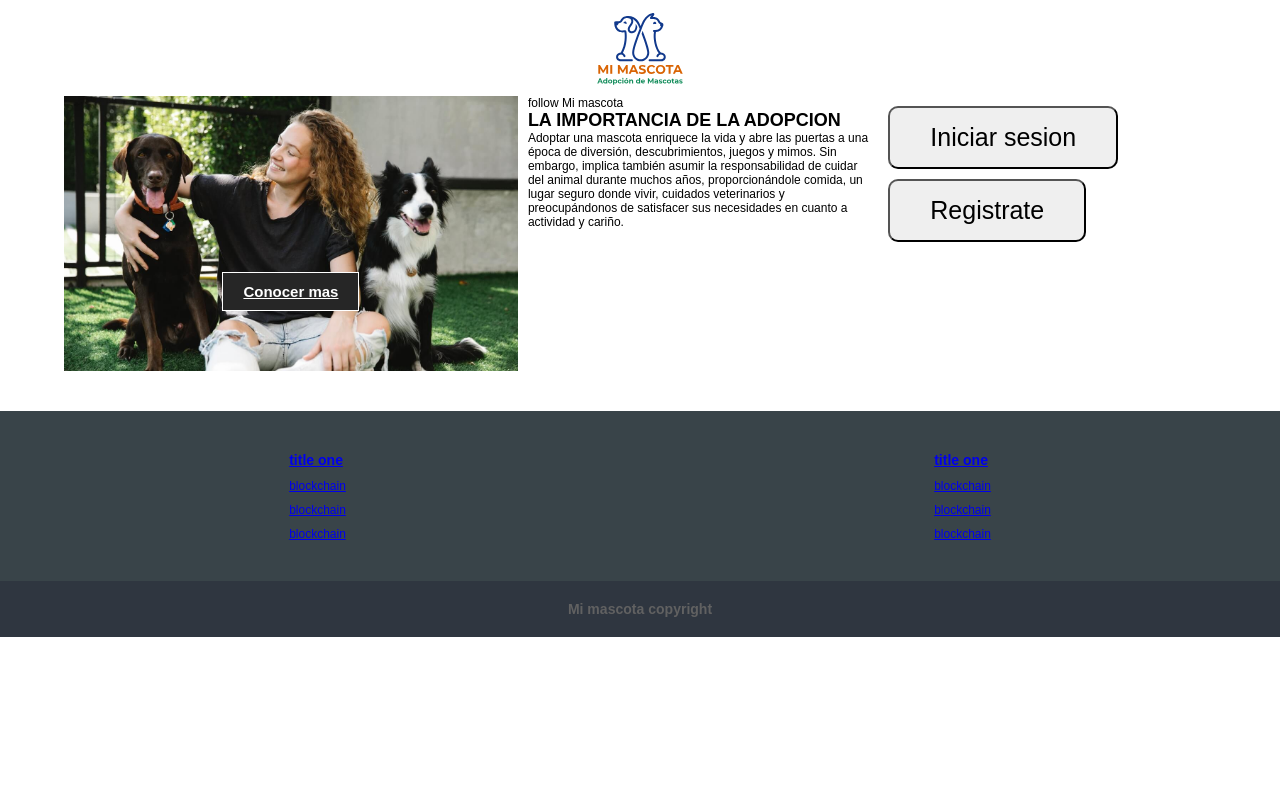
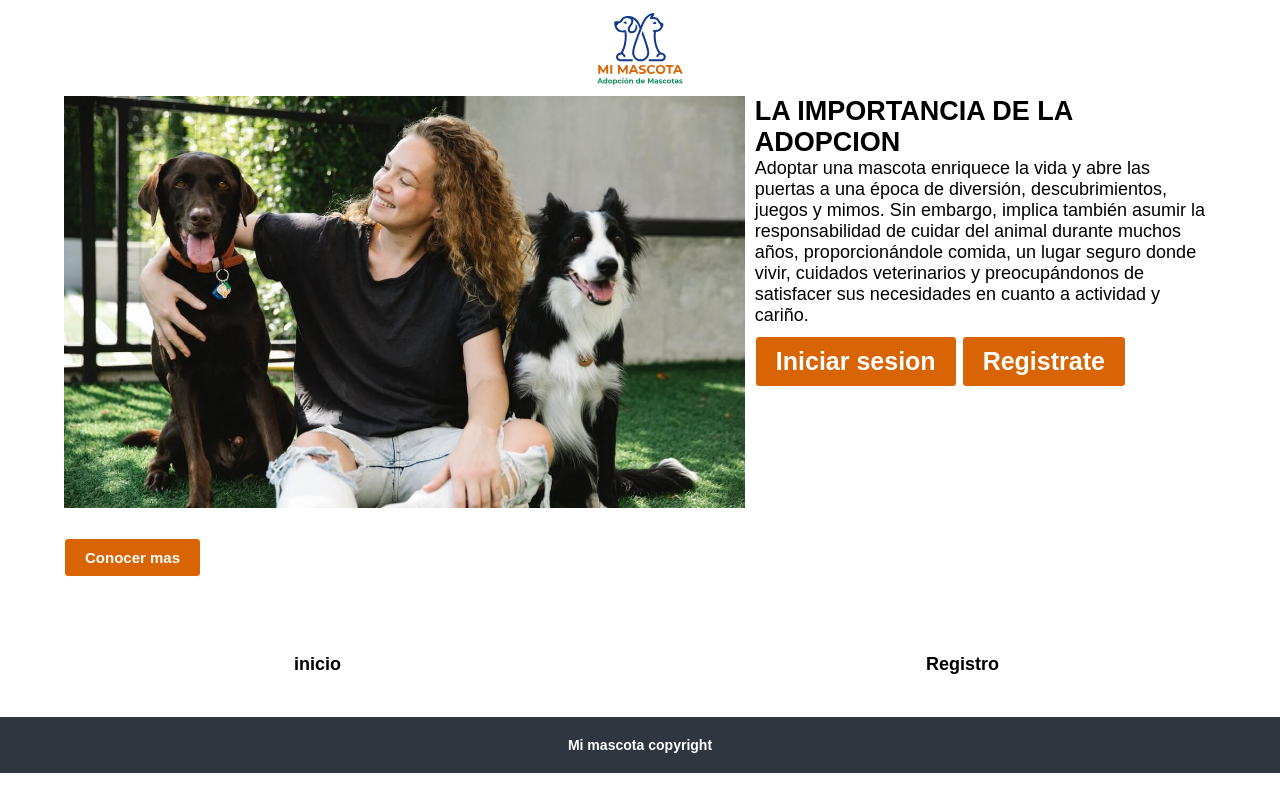
Before and after one commit to caravana34/adop, a PHP site: page / in a window 1280 px wide. Run offline with PHP 8.4, Linux system fonts and the light colour scheme.

Commit message:
construcción plantilla

```diff
--- a/index.html
+++ b/index.html
@@ -33,41 +33,30 @@
             <div>
         <header class="showcase">
 
-            <a href="#" class="btn"> Conocer mas <i class="fas fa-angle-double-right"></i> </a>
+
         </header>
+        <a href="#" class="btn"> Conocer mas <i class="fas fa-angle-double-right"></i> </a>
         </div>
         <div class="parrmid">
-            <p>follow Mi mascota</p>
+
             <h2>LA IMPORTANCIA DE LA ADOPCION</h2>
             <p>Adoptar una mascota enriquece la vida y abre las puertas a una época de diversión, descubrimientos, juegos y mimos. Sin embargo, implica  también asumir la responsabilidad de cuidar del animal durante muchos años, proporcionándole comida, un lugar seguro donde vivir, cuidados veterinarios y preocupándonos de satisfacer sus necesidades en cuanto a actividad y cariño.</p>
+            <div id="container">
+                <button class="inicio"><a class="login" type="button" href="FormRegistroUsuario.html">Iniciar sesion</a></button>
+
+                <button class="registrarse"><a class="login" type="button" href="formRegistroUsuario.php">Registrate</a></button>
+            </div> <!--e l i a s-->
 
         </div>
 
-      <!--e l i a s-->
-    <div id="container">
-        <button class="inicio"><a class="login" type="button" href="FormRegistroUsuario.html">Iniciar sesion</a></button>
 
-        <button class="registrarse"><a class="login" type="button" href="formRegistroUsuario.php">Registrate</a></button>
-    </div> <!--e l i a s-->
 
 
     </div>
         <section class="social">
+             <!--e l i a s-->
 
-            <div class="links">
-                <a href="#">
-                    <i class="fab fa-facebook-f"></i>
-                </a>
 
-                <a href="#">
-                    <i class="fab fa-twitter"></i>
-                </a>
-
-                <a href="#">
-                    <i class="fab fa-linkedin"></i>
-                </a>
-
-            </div>
         </section>
     </div>
 
@@ -76,18 +65,10 @@
             <ul>
                 <li>
                   <a href="#">
-                      <h3>title one</h3>
+                      <h2>inicio</h2>
                   </a>
                 </li>
-                <li>
-                    <a href="#">blockchain</a>
-                </li>
-                <li>
-                    <a href="#">blockchain</a>
-                </li>
-                <li>
-                    <a href="#">blockchain</a>
-                </li>
+
 
             </ul>
 
@@ -96,18 +77,10 @@
             <ul>
                 <li>
                   <a href="#">
-                      <h3>title one</h3>
+                      <h2>Registro</h2>
                   </a>
                 </li>
-                <li>
-                    <a href="#">blockchain</a>
-                </li>
-                <li>
-                    <a href="#">blockchain</a>
-                </li>
-                <li>
-                    <a href="#">blockchain</a>
-                </li>
+
 
             </ul>
 
--- a/style.css
+++ b/style.css
@@ -24,6 +24,7 @@ ul{
 .container {
     width: 90%;
     margin: auto;
+    justify-content:center;
 }
 
 /*Navigation*/
@@ -94,7 +95,7 @@ hr {
 
 .showcase {
     width: 100%;
-    height:275px;
+    height:412px;
     background: url('./img/showcase2.jpg') no-repeat center center/cover;
     padding: 50px;
     padding-top: 10px;
@@ -107,13 +108,13 @@ hr {
 }
 
 .parrmid{
-    font-size:12px;
+    font-size:18px;
     color:#000000;
 }
 
 .grid{
     display: grid;
-    grid-template-columns: 40% 30% 30%;
+    grid-template-columns: 60% 40%;
     gap:10px;
     width: 98.5%;
 }
@@ -124,13 +125,17 @@ hr {
     border: 0;
     font-weight: bold;
     padding: 10px 20px;
-    background: #262626;
+    background: #D96404;
     color: #ffffff;
     font-size: 15px;
     border: 1px solid #ffffff;
     margin: 10px 0px;
+    text-decoration: none;
+    border-radius:4px;
 }
-
+.btn a{
+    text-decoration: none
+}
 
 
 .btn:hover {
@@ -249,7 +254,7 @@ margin-bottom: 10px;
 /* footer-links */
 
 .footer-links {
-    background: #394449;
+    background: #fff;
     color: #616161;
     font-size: 12px;
     padding: 35px 0;
@@ -261,6 +266,8 @@ margin-bottom: 10px;
     gap: 10px;
     align-items: flex-start;
     justify-content: center;
+    color:black;
+
 
 }
 
@@ -270,13 +277,22 @@ margin-bottom: 10px;
 
 .footer-container ul li {
     line-height: 2;
+    color:#ffffff;
+
+}
+
+.footer-container ul li a{
+    line-height: 2;
+    color:#000000;
+    text-decoration: none;
+
 }
 
 /* Footer ELIX copyright */
 
 .footer {
     background: #2f3640;
-    color: #616161;
+    color: #fff;
     font-size: 12px;
     padding: 20px 0;
     text-align: center;
@@ -387,37 +404,44 @@ margin-top: 100px;
 
 /* e l i a s */
 .inicio {
-color: #000000;
-font-size: 10px;
-font-family: sans-serif;
-border-radius:10px;
-padding: 15px;
-padding-left: 40px;
-padding-right: 40px;
-margin-left: 10px;
-margin-top: 10px;
+    cursor: pointer;
+    display: inline-block;
+    border: 0;
+    font-weight: bold;
+    padding: 10px 20px;
+    background: #D96404;
+    color: #ffffff;
+    font-size: 15px;
+    border: 1px solid #ffffff;
+    margin: 10px 0px;
+    border-radius:4px;
 
 
 }
 
 .inicio a {
- text-decoration: none;
+color: #fff;
+text-decoration: none;
 }
 
 .registrarse {
-    color: #000000;
-font-size: 18px;
-font-family: sans-serif;
-border-radius:10px;
-padding: 15px;
-padding-left: 40px;
-padding-right: 40px;
-margin-left: 10px;
-margin-top: 10px;
+    cursor: pointer;
+    display: inline-block;
+    border: 0;
+    font-weight: bold;
+    padding: 10px 20px;
+    background: #D96404;
+    color: #ffffff;
+    font-size: 15px;
+    border: 1px solid #ffffff;
+    margin: 10px 0px;
+    border-radius:4px;
 }
 
 .registrarse a {
-    text-decoration: none;
+
+    color: #fff;
+text-decoration: none;
 }
 
 .login {
```
Also changed, not shown: other parts of style.css (+12 -11 lines).
